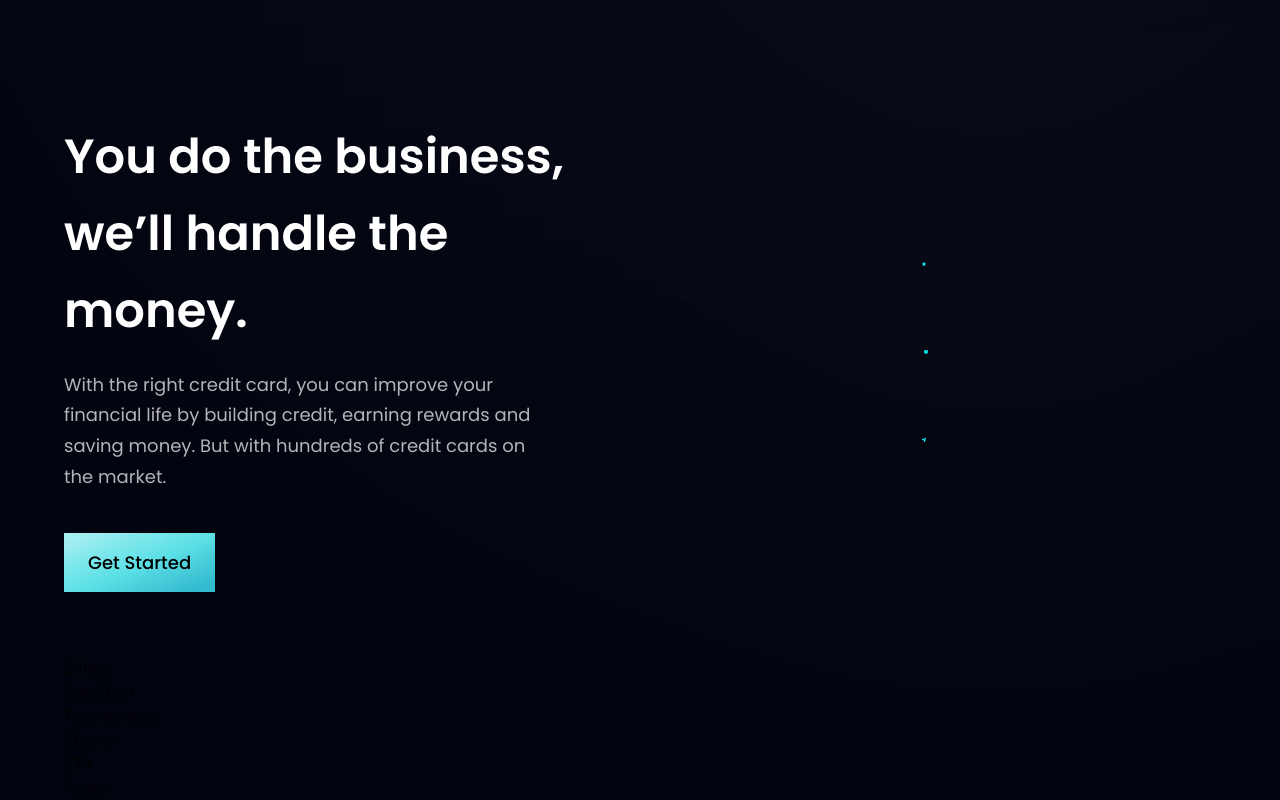
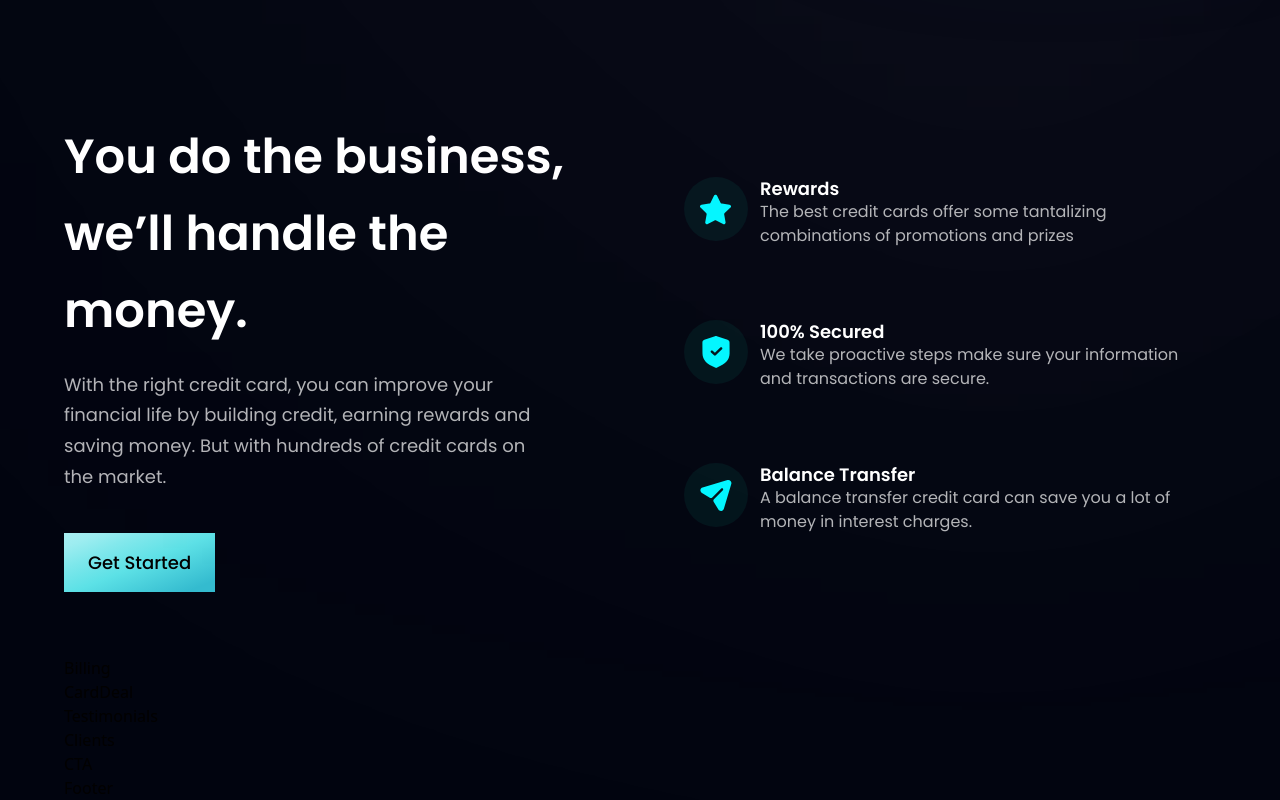
Before and after one commit to owaisahmad315/Modern-bank-app, a React (Vite) app: page / in a window 1280 px wide. Shown: the part 890-1690 px from the top of the page. Built offline with nearby package versions, Linux system fonts and the light colour scheme.

Commit message:
features section is completed

```diff
--- a/src/components/Business.jsx
+++ b/src/components/Business.jsx
@@ -7,9 +7,21 @@
 const FeatureCard = ({ icon, title, content, index}) => (
   <div className={`flex flex-row p-6 rounded-[20px]
     ${index !== features.length - 1 ? "mb-6" : "mb-0" } feature-card ` }>
-    <div>
+    <div className={`w-[64px] h-[64px]
+    rounded-full bg-dimBlue ${styles.flexCenter}`}>
       <img src={icon} alt="icon"
       className="w-[50%] h-[50%] object-contain"/>
+    </div>
+    <div className="flex-1 flex flex-col ml-3">
+      <h4 className="font-poppins font-semibold
+      text-white text-[18px] leading-[23px]">
+        {title}
+      </h4>
+      <p className="font-poppins font-normal
+      text-dimWhite text-[16px] leading-[24px]">
+        {content}
+      </p>
+
     </div>
   </div>
 )
```
